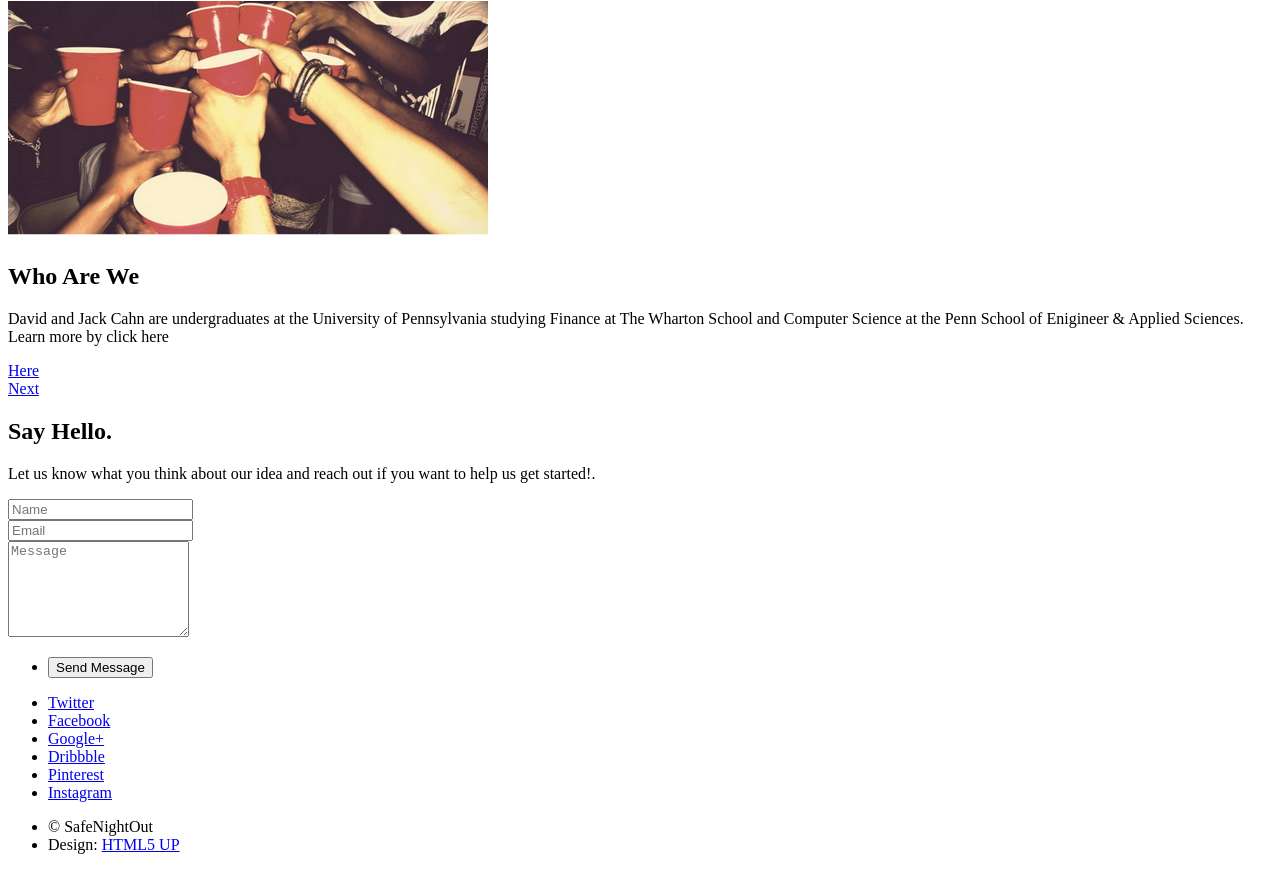
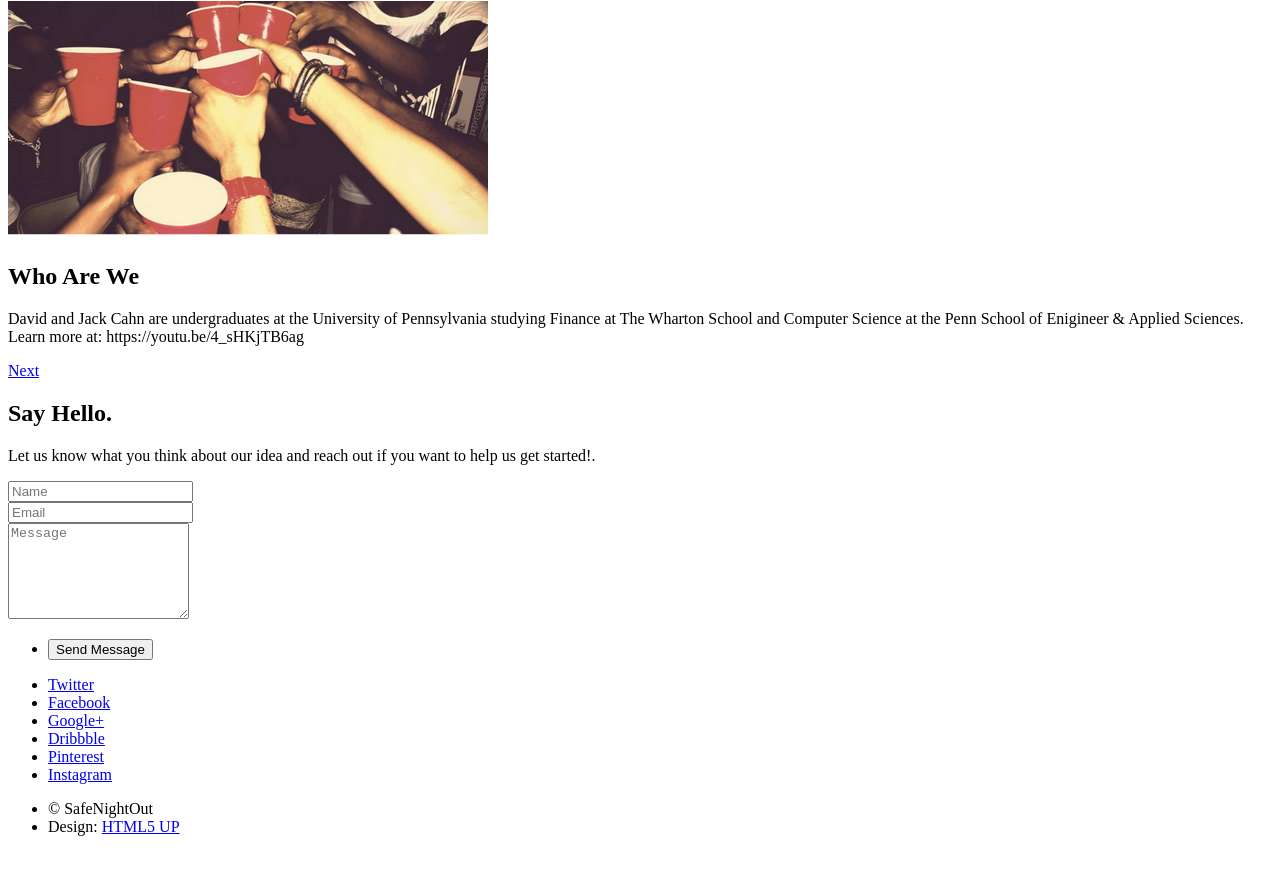
Before and after one commit to cahnda/cahnda.github.io, a plain HTML site: page index.html in a window 1280 px wide. Shown: the part 2943-3813 px from the top of the page. Drawn offline with Linux system fonts and the light colour scheme; a script that the page names is missing.

Commit message:
Update index.html

```diff
--- a/index.html
+++ b/index.html
@@ -95,7 +95,7 @@
 					<header>
 						<h2>Who Are We</h2>
 					</header>
-					<p>David and Jack Cahn are undergraduates at the University of Pennsylvania studying Finance at The Wharton School and Computer Science at the Penn School of Enigineer & Applied Sciences. Learn more by click here </p> <a href="https://www.youtube.com/watch?v=1LoUB4GFprc"> Here </a>
+					<p>David and Jack Cahn are undergraduates at the University of Pennsylvania studying Finance at The Wharton School and Computer Science at the Penn School of Enigineer & Applied Sciences. Learn more at: https://youtu.be/4_sHKjTB6ag
 				</div>
 
 				<a href="#contact" class="button style2 down anchored">Next</a>
```
